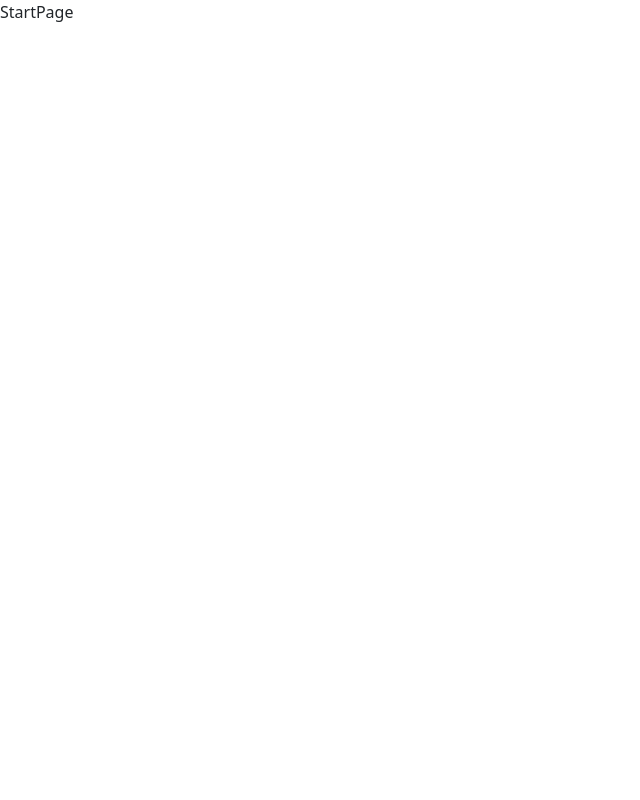
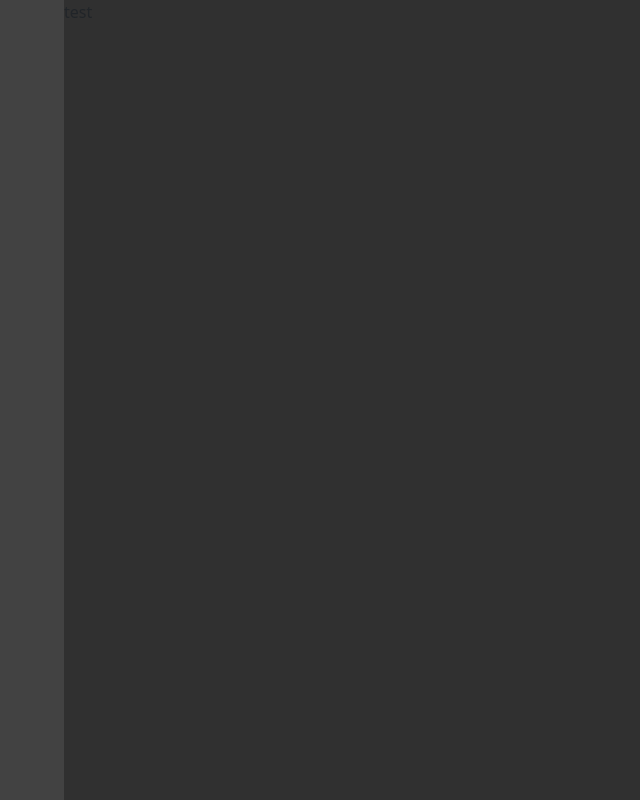
Before and after one commit to emrekrn/workout-planner-frontend, a React (Vite) app: page /dashboard in a window 1280 px wide. Shown: the whole page, without its empty margins (0-640 px from the left). Built offline with nearby package versions, Linux system fonts and the light colour scheme.

Commit message:
Position of contents and navbar have been inserted

```diff
--- a/src/pages/StartPage/StartPage.tsx
+++ b/src/pages/StartPage/StartPage.tsx
@@ -1,7 +1,46 @@
 import React from 'react';
+import './startPage.scss';
+import siteName from '../../images/workoutplanner.png';
+
+import Container from 'react-bootstrap/Container';
+import Nav from 'react-bootstrap/Nav';
+import Navbar from 'react-bootstrap/Navbar';
+import NavDropdown from 'react-bootstrap/NavDropdown';
 
 const StartPage = () => {
-	return <div>StartPage</div>;
+	return (
+		<div className='start-page d-sm-flex'>
+			<Navbar expand='lg' className='nav-bar bg-secondary d-sm-none'>
+				<Container>
+					<Navbar.Brand className='nav-left' href='#'>
+						<img className='page-icon' src={siteName} />
+					</Navbar.Brand>
+					<Navbar.Toggle aria-controls='basic-navbar-nav' />
+					<Navbar.Collapse id='basic-navbar-nav'>
+						<Nav className='me-auto'>
+							<Nav.Link href='#'>Link1</Nav.Link>
+							<Nav.Link href='#'>Link2</Nav.Link>
+							<NavDropdown title='Dropdown' id='basic-nav-dropdown'>
+								<NavDropdown.Item href='#action/3.1'>Action</NavDropdown.Item>
+								<NavDropdown.Item href='#action/3.2'>
+									Another action
+								</NavDropdown.Item>
+								<NavDropdown.Item href='#action/3.3'>
+									Something
+								</NavDropdown.Item>
+								<NavDropdown.Divider />
+								<NavDropdown.Item href='#action/3.4'>
+									Separated link
+								</NavDropdown.Item>
+							</NavDropdown>
+						</Nav>
+					</Navbar.Collapse>
+				</Container>
+			</Navbar>
+			<div className='nav-bar-large bg-secondary'></div>
+			<div className='content-field bg-primary'>test</div>
+		</div>
+	);
 };
 
 export default StartPage;
--- /dev/null
+++ b/src/pages/StartPage/startPage.scss
@@ -0,0 +1,34 @@
+.start-page {
+	height: 100vh;
+	width: 100vw;
+
+	.nav-bar {
+		min-height: 7vh;
+		.page-icon {
+			width: 11rem;
+		}
+	}
+	.nav-bar-large {
+		display: none;
+	}
+
+	.content-field {
+		width: 100%;
+		height: 95vh;
+	}
+
+	@media (min-width: 576px) {
+		.nav-bar-large {
+			display: block;
+			min-width: 4rem;
+			height: 100vh;
+			.page-icon {
+				display: none;
+			}
+		}
+		.content-field {
+			width: 100%;
+			height: 100vh;
+		}
+	}
+}
```
